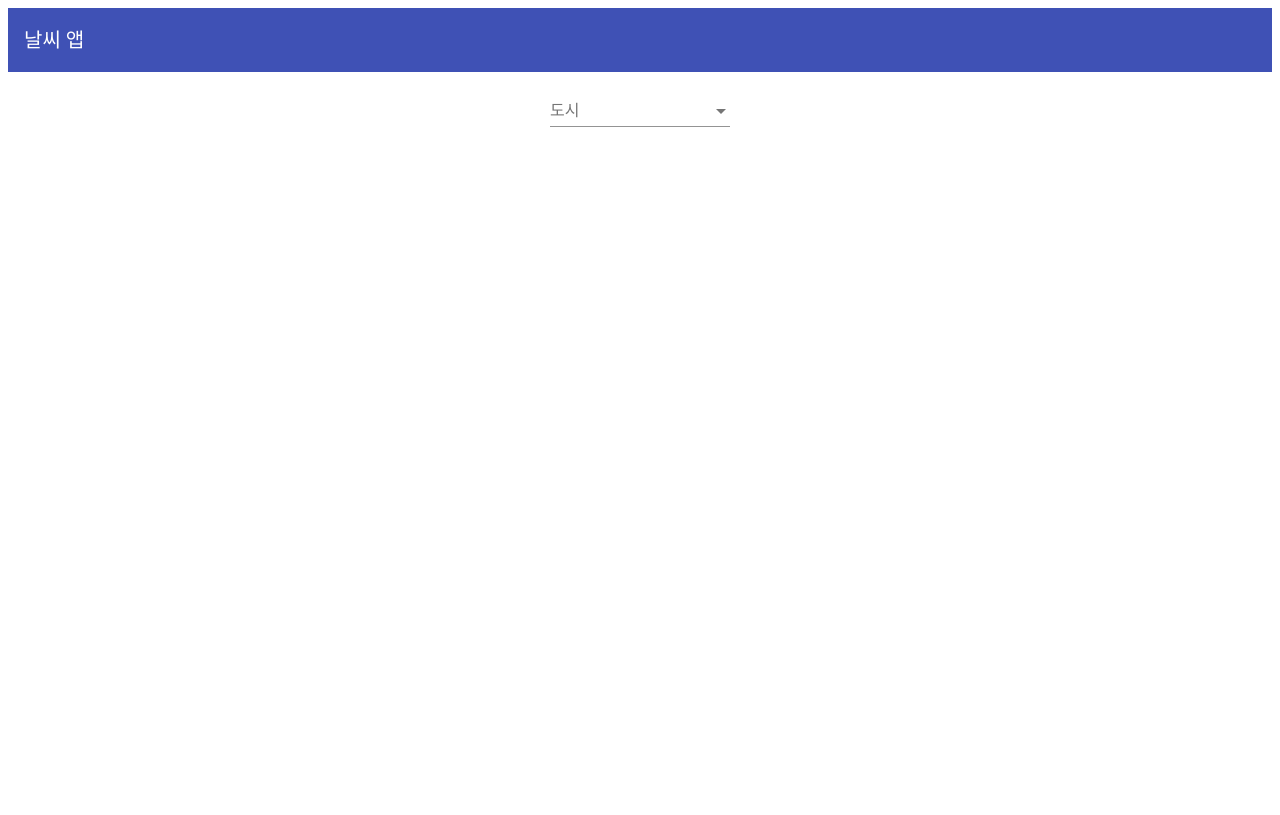
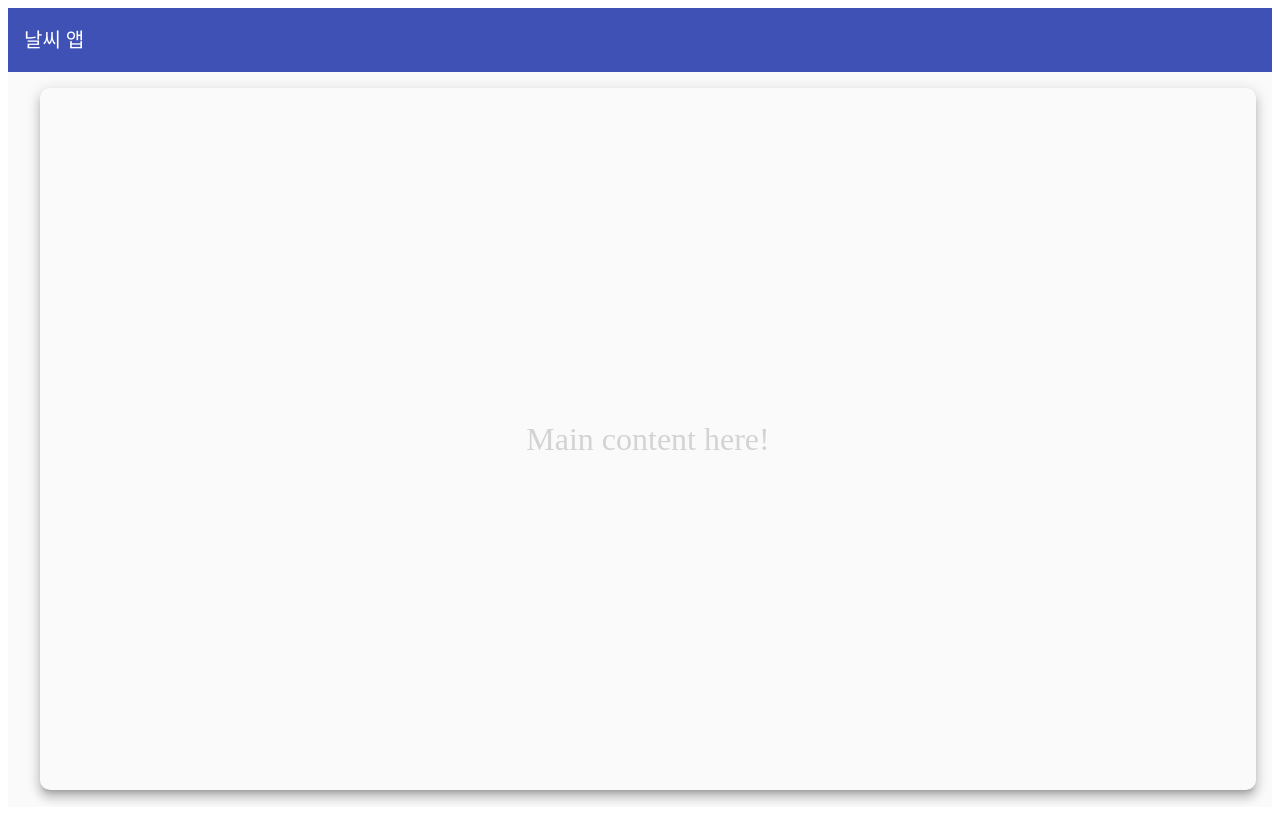
Before and after one commit to dev-thug/angular-weather, an Angular app: page / in a window 1280 px wide. Built offline with nearby package versions, Linux system fonts and the light colour scheme.

Commit message:
add 사이드네비

```diff
--- a/src/app/app.component.css
+++ b/src/app/app.component.css
@@ -1,4 +1,38 @@
+/*.content {*/
+/*  text-align: center;*/
+/*  padding-top: 10px;*/
+/*}*/
+
+mat-toolbar {
+  background: #004a9f;
+  color: white;
+}
+
+mat-sidenav {
+  margin: 16px;
+  width: 200px;
+  border-right: none;
+  background: #002b5c;
+  color: white;
+  border-radius: 10px;
+  padding: 16px;
+  text-align: center;
+}
+
 .content {
-  text-align: center;
-  padding-top: 10px;
+  height: calc(100vh - 98px);
+  border-radius: 10px;
+  margin: 16px;
+  margin-left: 32px;
+
+  display: flex;
+  justify-content: center;
+  align-items: center;
+
+  font-size: 2rem;
+  color: lightgray;
 }
+
+mat-sidenav-container {
+  height: calc(100vh - 65px);
+}
--- a/src/app/app.component.html
+++ b/src/app/app.component.html
@@ -1,15 +1,22 @@
 <mat-toolbar color="primary">
   날씨 앱
 </mat-toolbar>
-<div class="content">
-  <mat-form-field>
-    <mat-label>도시</mat-label>
-    <mat-select [formControl]="cityControl">
-      <mat-option *ngFor="let city of cities" [value]="city">{{city}}</mat-option>
-    </mat-select>
-  </mat-form-field>
-  <br>
-  <router-outlet></router-outlet>
+<mat-sidenav-container>
+  <mat-sidenav>
+  </mat-sidenav>
+  <mat-sidenav-content>
+    <div class="content mat-elevation-z8">
+      Main content here!
 
-<!--  <app-card-fancy></app-card-fancy>-->
-</div>
+    </div>
+  </mat-sidenav-content>
+</mat-sidenav-container>
+
+<!--<mat-form-field>-->
+<!--  <mat-label>도시</mat-label>-->
+<!--  <mat-select [formControl]="cityControl">-->
+<!--    <mat-option *ngFor="let city of cities" [value]="city">{{city}}</mat-option>-->
+<!--  </mat-select>-->
+<!--</mat-form-field>-->
+<!--<br>-->
+<!--<router-outlet></router-outlet>-->
--- a/src/app/service/weather.service.ts
+++ b/src/app/service/weather.service.ts
@@ -17,8 +17,8 @@ export class WeatherService {
     const path = `https://api.openweathermap.org/data/2.5/weather?q=${city}&units=metric&APPID=236c8bb6389d14fe979945b8805be0e1`;
     return this.http.get(path).pipe(
       map(data => ({
-        ...data
-        // image: `http://openweathermap.org/img/wn/${data.weather[0].icon}@2x.png
+        ...data,
+        // image: `http://openweathermap.org/img/wn/${data.weather[0].icon}@2x.png`
       }))
     );
   }
--- a/src/app/weather-report/weather-report.component.ts
+++ b/src/app/weather-report/weather-report.component.ts
@@ -28,6 +28,7 @@ export class WeatherReportComponent implements OnInit {
       filter(name => !!name),
       concatMap(name => this.weatherService.getWeatherForCity(name))
     )
+    console.log(this.data$)
     this.locationName = this.route.snapshot.params['locationName']
   }
 
```
Also changed, not shown: src/app/app.module.ts (+14 -7 lines).
